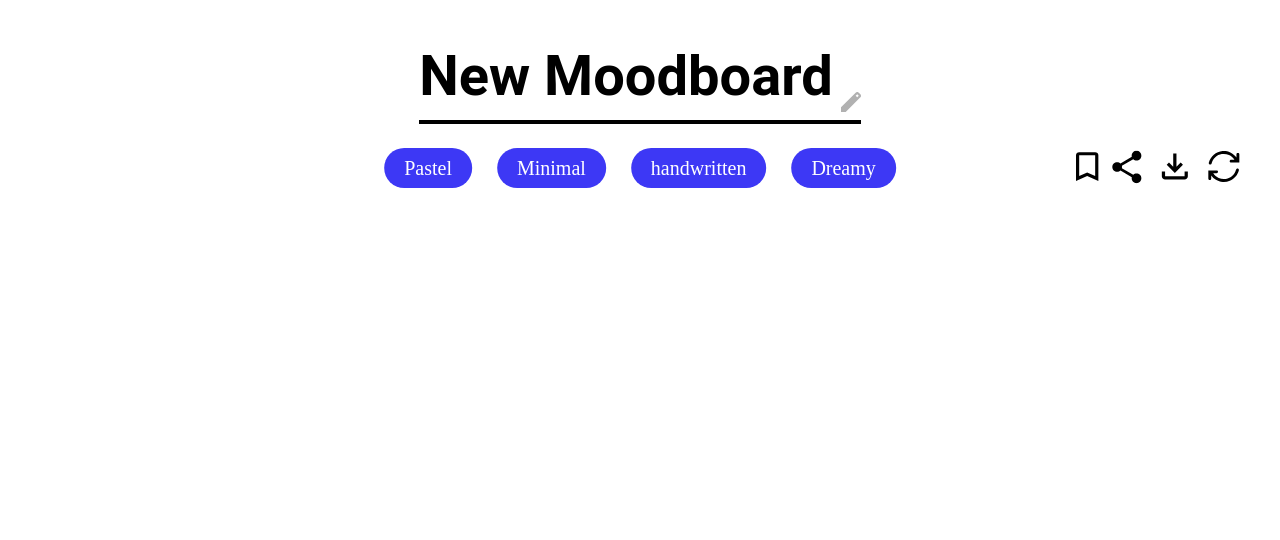
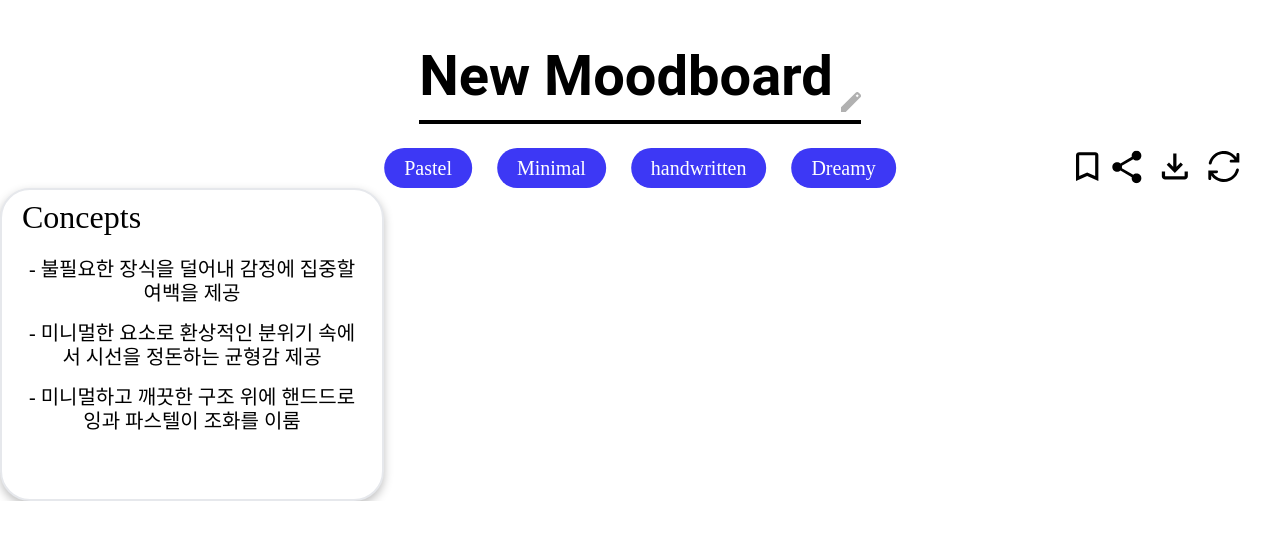
Before and after one commit to hubluish/Moomu, a Next.js app: page / in a window 1280 px wide. Shown: the top 540 px of the page. Built offline with nearby package versions, Linux system fonts and the light colour scheme.

Commit message:
[FEAT] ConceptBox 컴포넌트 제작

```diff
--- a/src/app/layout.tsx
+++ b/src/app/layout.tsx
@@ -5,11 +5,13 @@ import "./globals.css";
 const geistSans = Geist({
   variable: "--font-geist-sans",
   subsets: ["latin"],
+  display: 'swap',
 });
 
 const geistMono = Geist_Mono({
   variable: "--font-geist-mono",
   subsets: ["latin"],
+  display: 'swap',
 });
 
 export const metadata: Metadata = {
--- /dev/null
+++ b/src/components/result/ConceptBox.tsx
@@ -0,0 +1,60 @@
+// ConceptBox.tsx
+'use client';
+
+import React from 'react';
+
+export default function ConceptBox() {
+    return (
+        <div style={styles.container}>
+        <div style={styles.title}>Concepts</div>
+        <div style={styles.content}>
+            <p style={styles.text}>- 불필요한 장식을 덜어내 감정에 집중할 여백을 제공</p>
+            <p style={styles.text}>- 미니멀한 요소로 환상적인 분위기 속에서 시선을 정돈하는 균형감 제공</p>
+            <p style={styles.text}>- 미니멀하고 깨끗한 구조 위에 핸드드로잉과 파스텔이 조화를 이룸</p>
+        </div>
+        </div>
+    );
+}
+
+const styles: { [key: string]: React.CSSProperties } = {
+    container: {
+    borderRadius: '30px',
+    border: '2px solid #E6E8EC',
+    background: '#FFF',
+    boxShadow: '0px 4px 10px 0px rgba(0, 0, 0, 0.25)',
+    width: '384px',
+    height: '313px',
+    flexShrink: 0,
+    position: 'relative',
+    display: 'flex',
+    justifyContent: 'center',
+    alignItems: 'center',
+    boxSizing: 'border-box',
+    },
+    title: {
+    position: 'absolute',
+    top: '20px',
+    left: '20px',
+    color: '#000',
+    fontFamily: 'Pretendard',
+    fontSize: '32px',
+    fontStyle: 'normal',
+    fontWeight: 500,
+    lineHeight: '15px', // 46.875% of what? This seems off but kept as you specified
+    },
+    content: {
+    display: 'flex',
+    flexDirection: 'column',
+    alignItems: 'center',
+    gap: '16px',
+    textAlign: 'center',
+    padding: '0 24px',
+    },
+    text: {
+    fontFamily: 'Pretendard',
+    fontSize: '20px',
+    color: '#000',
+    margin: 0,
+    lineHeight: '24px',
+    },
+};
--- a/src/pages/result/result.tsx
+++ b/src/pages/result/result.tsx
@@ -1,6 +1,7 @@
 import MoodboardTitle from '../../components/result/MoodboardTitle';
 import Chips from '../../components/result/Chips';
 import ActionButtons from '../../components/result/ActionButtons';
+import ConceptBox from '../../components/result/ConceptBox';
 import styles from './result.module.css';
 import React from 'react';
 
@@ -18,6 +19,7 @@ export default function ResultPage() {
                 </div>
             </div>
         </div>
+        <ConceptBox />
         </main>
     );
 }
```
